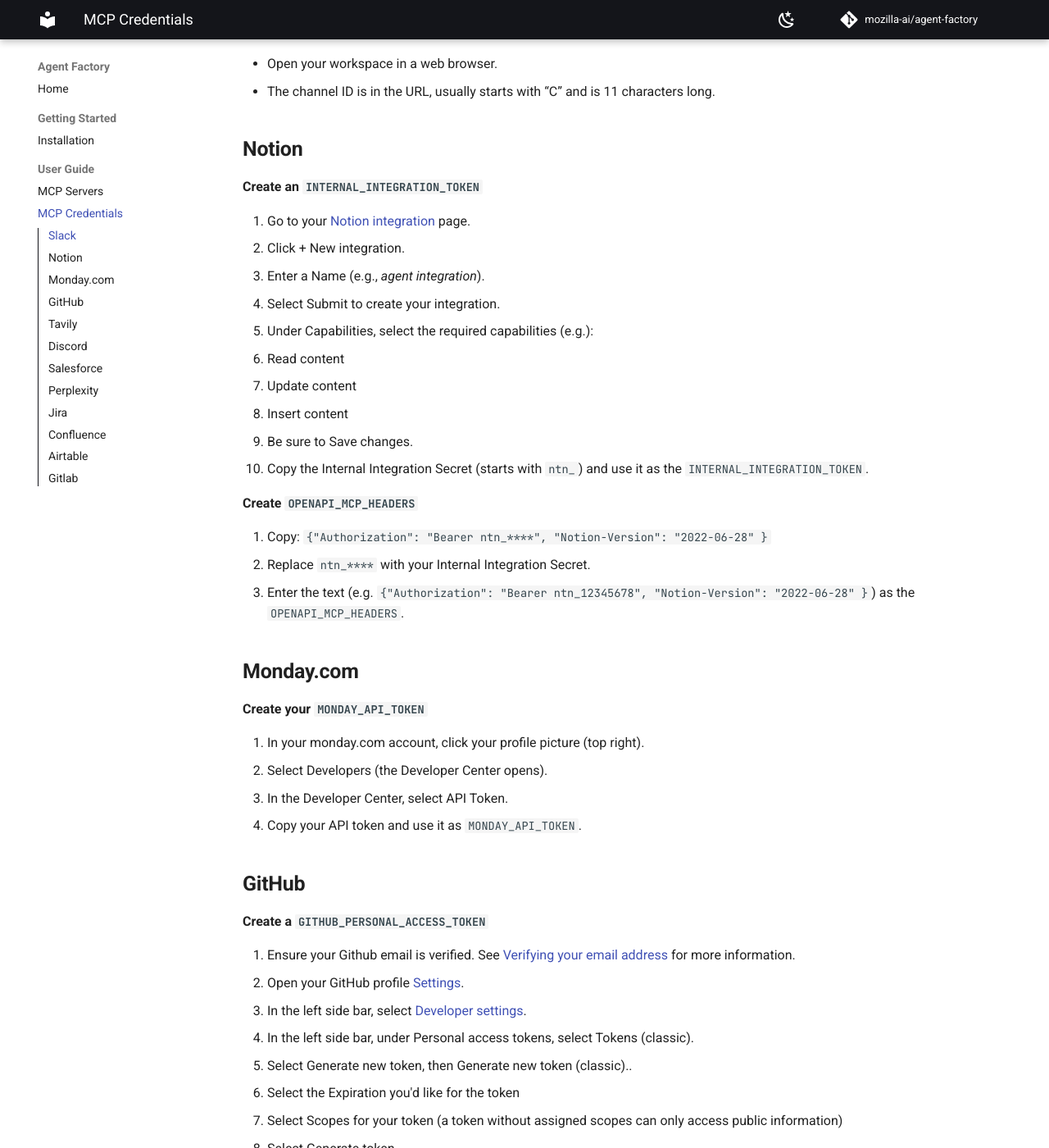
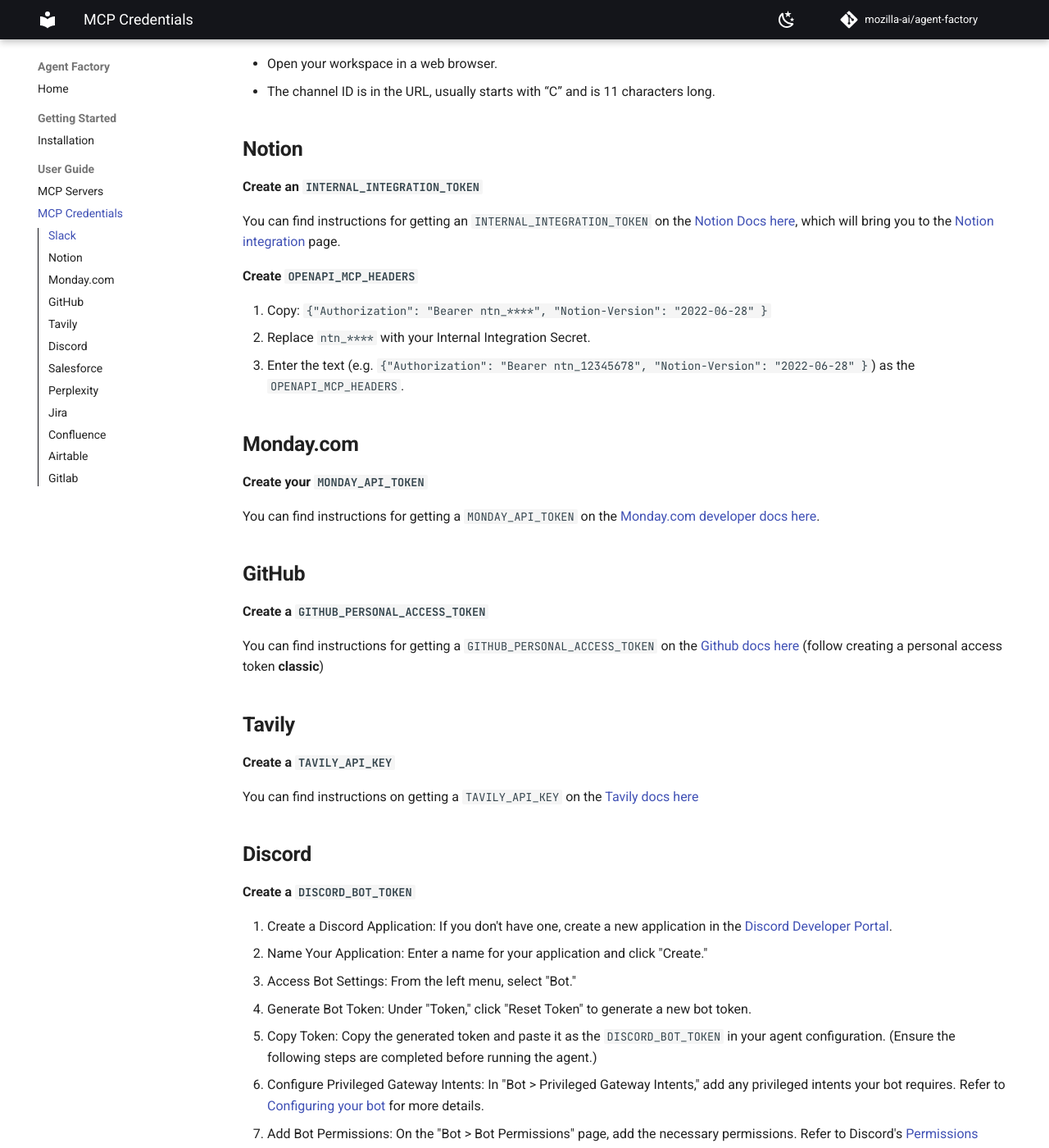
Before and after one commit to mozilla-ai/agent-factory, an MkDocs documentation site: the page built from docs/user-guide/mcp-credentials.md, in a window 1280 px wide and 1400 px high, scrolled down 783 px. Shown: the whole window at 82% size. Built offline with MkDocs 1.6.1 and Material for MkDocs 9.7.7, drawn with Linux system fonts in a browser that asks for light colours; comment, search, counter and statistics services are not loaded; some of the changed text lies outside the part shown.

Commit message:
using external docs where possible

```diff
--- a/docs/user-guide/mcp-credentials.md
+++ b/docs/user-guide/mcp-credentials.md
@@ -33,16 +33,7 @@
 
 **Create an `INTERNAL_INTEGRATION_TOKEN`**
 
-1. Go to your [Notion integration](https://www.notion.com/my-integrations) page.
-2. Click + New integration.
-3. Enter a Name (e.g., *agent integration*).
-4. Select Submit to create your integration.
-5. Under Capabilities, select the required capabilities (e.g.):
-   * Read content
-   * Update content
-   * Insert content
-6. Be sure to Save changes.
-7. Copy the Internal Integration Secret (starts with `ntn_`) and use it as the `INTERNAL_INTEGRATION_TOKEN`.
+You can find instructions for getting an `INTERNAL_INTEGRATION_TOKEN` on the [Notion Docs here](https://www.notion.com/help/create-integrations-with-the-notion-api), which will bring you to the [Notion integration](https://www.notion.com/my-integrations) page.
 
 **Create `OPENAPI_MCP_HEADERS`**
 
@@ -54,35 +45,19 @@
 
 **Create your `MONDAY_API_TOKEN`**
 
-1. In your monday.com account, click your profile picture (top right).
-2. Select Developers (the Developer Center opens).
-3. In the Developer Center, select API Token.
-4. Copy your API token and use it as `MONDAY_API_TOKEN`.
+You can find instructions for getting a `MONDAY_API_TOKEN` on the [Monday.com developer docs here](https://developer.monday.com/api-reference/docs/authentication).
 
 ## **GitHub**
 
 **Create a `GITHUB_PERSONAL_ACCESS_TOKEN`**
 
-1. Ensure your Github email is verified. See [Verifying your email address](https://docs.github.com/en/account-and-profile/setting-up-and-managing-your-personal-account-on-github/managing-email-preferences/verifying-your-email-address) for more information.
-2. Open your GitHub profile [Settings](https://github.com/settings/profile).
-3. In the left side bar, select [Developer settings](https://github.com/settings/apps).
-4. In the left side bar, under Personal access tokens, select Tokens (classic).
-5. Select Generate new token, then Generate new token (classic)..
-6. Select the Expiration you'd like for the token
-7. Select Scopes for your token (a token without assigned scopes can only access public information)
-8. Select Generate token.
-9. Copy the token and use it as the `GITHUB_PERSONAL_ACCESS_TOKEN`.
+You can find instructions for getting a `GITHUB_PERSONAL_ACCESS_TOKEN` on the [Github docs here](https://docs.github.com/en/authentication/keeping-your-account-and-data-secure/managing-your-personal-access-tokens#creating-a-personal-access-token-classic) (follow creating a personal access token **classic**)
 
 ## **Tavily**
 
 **Create a `TAVILY_API_KEY`**
 
-1. Log-into [Tavily](https://www.tavily.com/)
-2. Navigate to [app.tavily](https://app.tavily.com/home)
-3. Click on the ‘+’ under ‘API Keys’
-4. Under a key name, select key type (e.g. development)
-5. Copy the key and use it as the `TAVILY_API_KEY`.
-
+You can find instructions on getting a `TAVILY_API_KEY` on the [Tavily docs here](https://docs.tavily.com/documentation/about#getting-started)
 
 ## **Discord**
 
@@ -108,22 +83,13 @@
 
 **Create a `SALESFORCE_SECURITY_TOKEN`**
 
-1. Sign-into Salesforce
-2. In the top right corner, click your user icon, then select "Settings".
-3. In the left-hand menu, under "My Personal Information", click "Reset My Security Token".
-4. Click "Reset Security Token"
-5. Salesforce will send the new token to your registered email address.
-6. Copy the key and use it as the `SALESFORCE_SECURITY_TOKEN`.
+You can find instructions on how to get a `SALESFORCE_SECURITY_TOKEN` by resetting your security token in the [Salesforce Help docs here](https://help.salesforce.com/s/articleView?id=xcloud.user_security_token.htm&type=5_)
 
 ## **Perplexity**
 
 **Create a `PERPLEXITY_API_KEY`**
 
-1. [Sign-into Perplexity](https://www.perplexity.ai/)
-2. Go to your [accounts details](https://www.perplexity.ai/account/details)
-3. Click on API and create a new API Group
-4. Enter your payment details if required
-5. Click ‘Create key’ and copy the key and use it as the `PERPLEXITY_API_KEY`.
+You can find information on how to get a `PERPLEXITY_API_KEY` in the [Perplexity help center here](https://www.perplexity.ai/help-center/en/articles/10352995-api-settings)
 
 ## **Jira**
 
@@ -163,29 +129,14 @@ This is the domain of your atlassian you use to , for example [`https://example.
 
 **Create a `AIRTABLE_API_KEY`**
 
-1. Go to the Airtable Builder Hub [Personal access tokens](https://airtable.com/create/tokens) page.
-2. Select + Create new token.
-3. Enter an appropriate name for your token
-4. Add Scopes to your token. Refer to Airtable's [Scopes](https://airtable.com/developers/web/api/scopes) guide for more information. Example scopres
-   * `data.records:read`
-   * `data.records:write`
-   * `schema.bases:read`
-5. Select the Access for your token. Choose from a single base or all of the bases from any workspace that you own
-6. Click create token
-7. Copy this token and use it as the `AIRTABLE_API_KEY`.
+You can find instructions on how to create an Airtable personal access token in the [Airtable support docs here](https://support.airtable.com/v1/docs/creating-personal-access-tokens)
+Copy the personal accees token you create and use it as the `AIRTABLE_API_KEY`.
 
 ## **Gitlab**
 
 **Create a `GITLAB_PERSONAL_ACCESS_TOKEN`**
 
-1. In GitLab, select your avatar, then select Edit profile.
-2. In the left sidebar, select Access tokens.
-3. Select Add new token.
-4. Enter a Name for the token
-5. Enter an expiry date for the token
-6. Select the desired Scopes. Refer to [Personal access token scopes](https://docs.gitlab.com/ee/user/profile/personal_access_tokens.html#personal-access-token-scopes) to select scopes for the functions you want to use.
-7. Select Create personal access token.
-8. Copy the token and use it as the `GITLAB_PERSONAL_ACCESS_TOKEN`
+You can find instructions on how to create a `GITLAB_PERSONAL_ACCESS_TOKEN` on [the Gitlab docs here](https://docs.gitlab.com/user/profile/personal_access_tokens/#create-a-personal-access-token).
 
 **`GITLAB_API_URL`**
 
```
